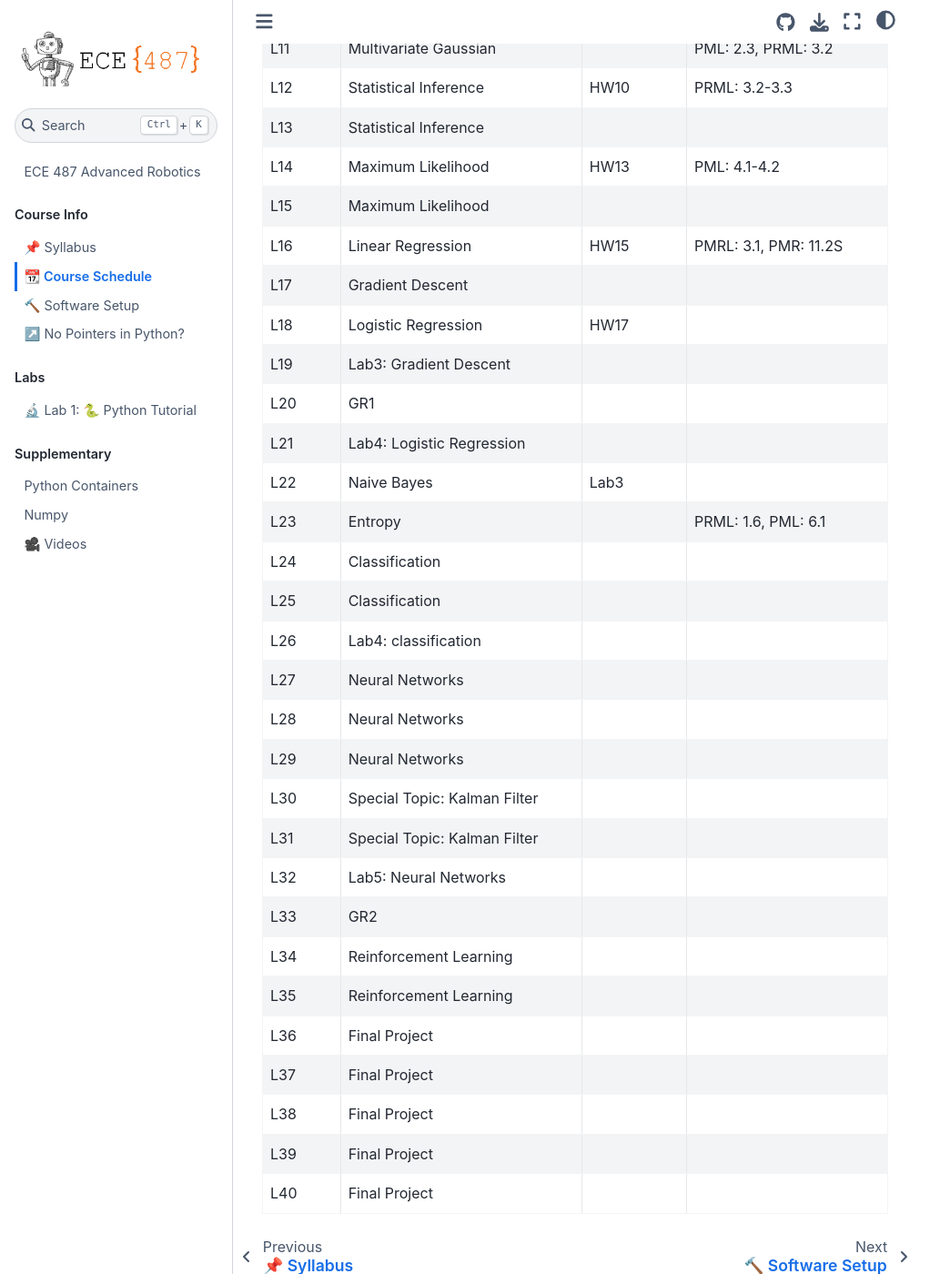
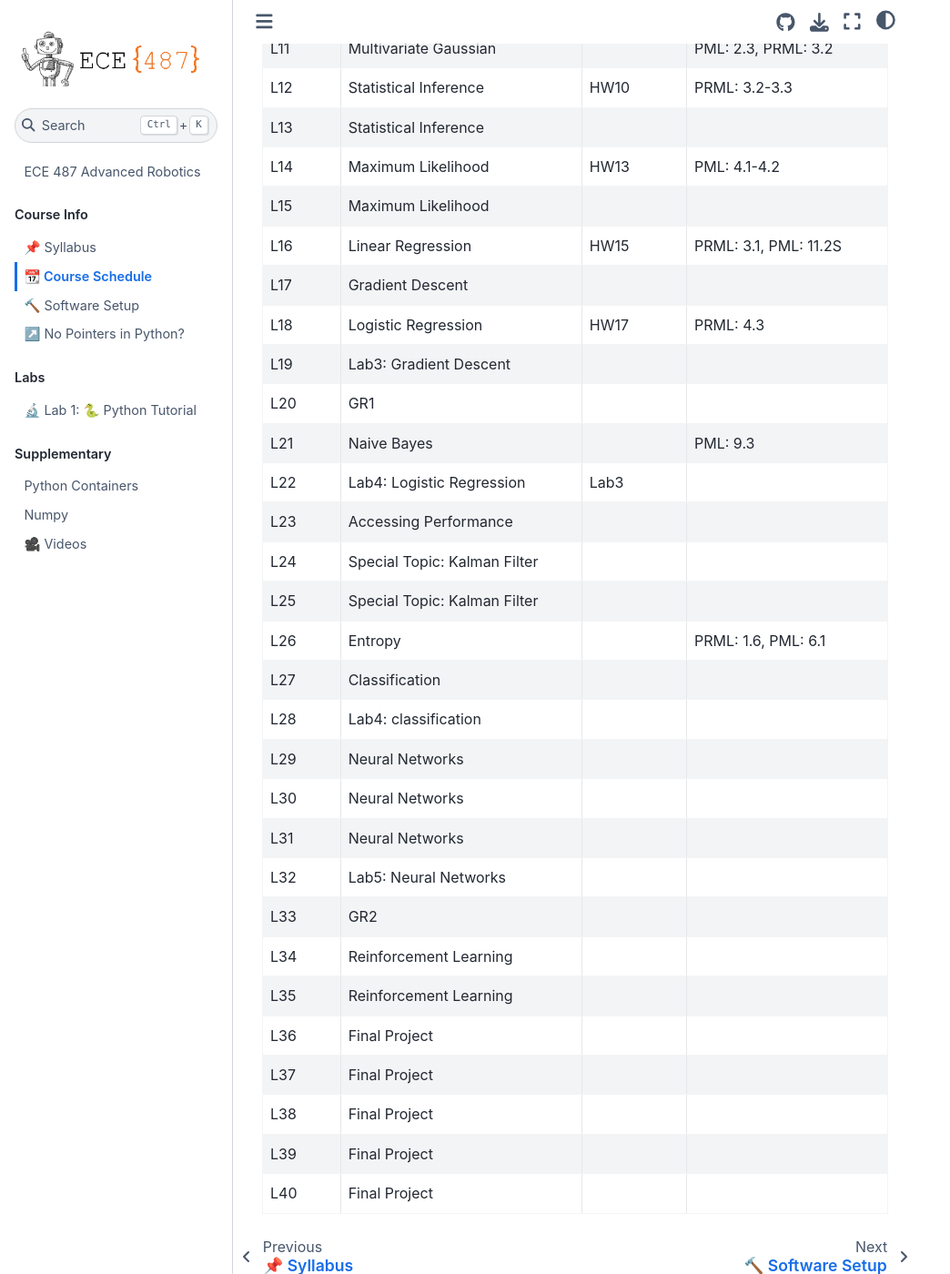
Before and after one commit to stanbaek/ece487, a Jupyter Book: the page built from docs/schedule.md, in a window 1280 px wide and 1400 px high, scrolled down 893 px. Shown: the whole window at 91% size, without its empty margins (0-1044 px from the left). Built offline with Jupyter Book 1.0.4 settings and Sphinx 7.4.7 and the Sphinx Book theme 1.1.4, drawn with Linux system fonts in a browser that asks for light colours.

Commit message:
updated schedule

```diff
--- a/docs/schedule.md
+++ b/docs/schedule.md
@@ -27,22 +27,22 @@ Reading:
  L13      | Statistical Inference             |              |
  L14      | Maximum Likelihood                | HW13         | PML: 4.1-4.2
  L15      | Maximum Likelihood                |              |
- L16      | Linear Regression                 | HW15         | PMRL: 3.1, PMR: 11.2S
+ L16      | Linear Regression                 | HW15         | PRML: 3.1, PML: 11.2S
  L17      | Gradient Descent                  |              |
- L18      | Logistic Regression               | HW17         |
+ L18      | Logistic Regression               | HW17         | PRML: 4.3
  L19      | Lab3: Gradient Descent            |              |
  L20      | GR1                               |              |
- L21      | Lab4: Logistic Regression         |              |
- L22      | Naive Bayes                       | Lab3         |
- L23      | Entropy                           |              | PRML: 1.6, PML: 6.1
- L24      | Classification                    |              |
- L25      | Classification                    |              |
- L26      | Lab4: classification              |              |
- L27      | Neural Networks                   |              |
- L28      | Neural Networks                   |              |
+ L21      | Naive Bayes                       |              | PML: 9.3
+ L22      | Lab4: Logistic Regression         | Lab3         |
+ L23      | Accessing Performance             |              |
+ L24      | Special Topic: Kalman Filter      |              |
+ L25      | Special Topic: Kalman Filter      |              |
+ L26      | Entropy                           |              | PRML: 1.6, PML: 6.1
+ L27      | Classification                    |              |
+ L28      | Lab4: classification              |              |
  L29      | Neural Networks                   |              |
- L30      | Special Topic: Kalman Filter      |              |
- L31      | Special Topic: Kalman Filter      |              |
+ L30      | Neural Networks                   |              |
+ L31      | Neural Networks                   |              |
  L32      | Lab5: Neural Networks             |              |
  L33      | GR2                               |              |
  L34      | Reinforcement Learning            |              |
```
